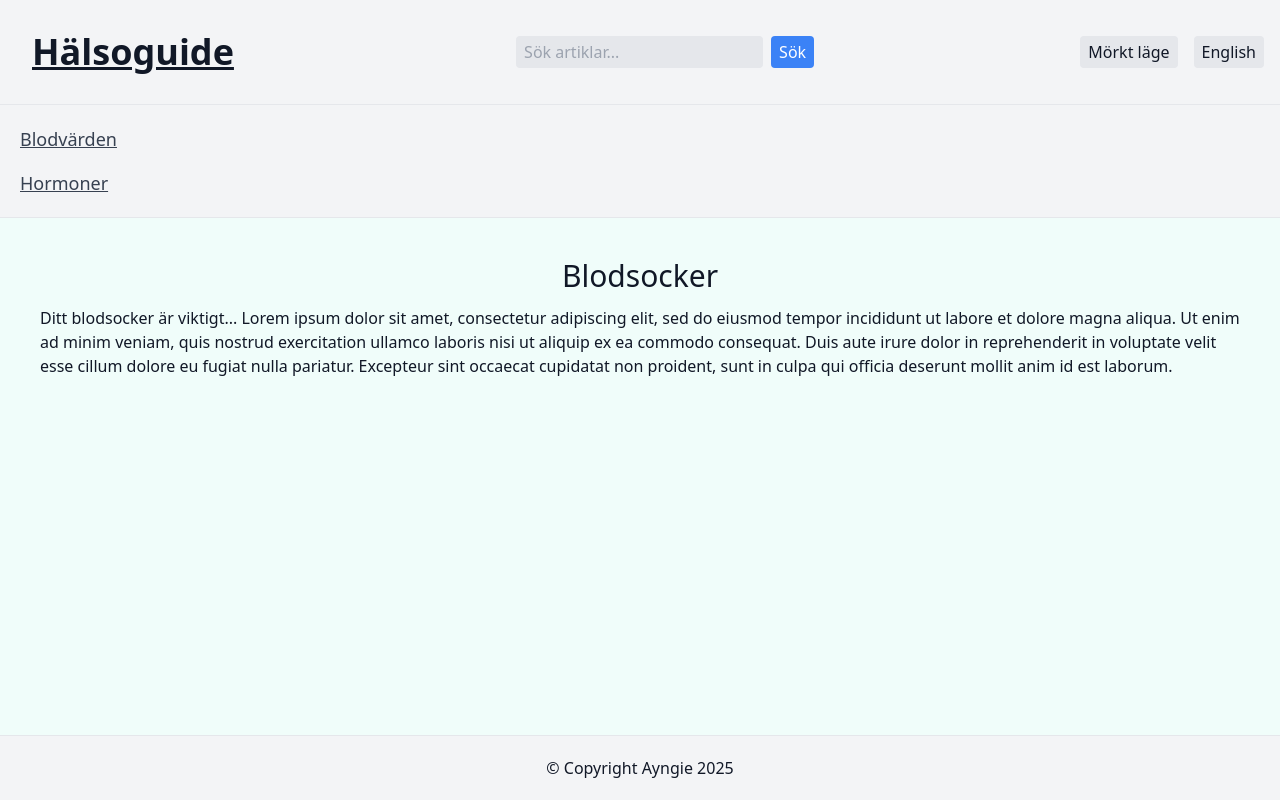
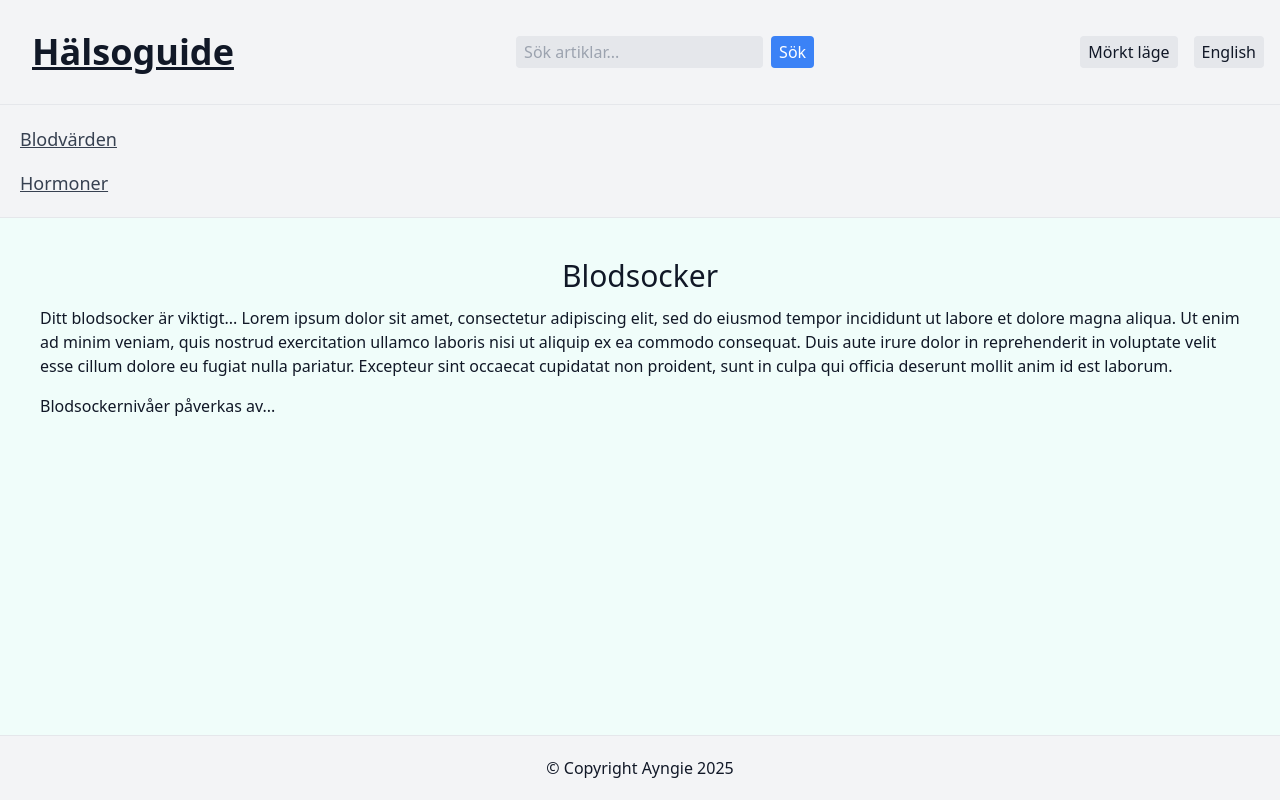
Before and after one commit to Ayngie/health-guide, a React (Vite) app: page /health/blood-values/blood-sugar in a window 1280 px wide. Built offline with nearby package versions, Linux system fonts and the light colour scheme.

Commit message:
Feat: added paragraphs to articles + refactored types etc

```diff
--- a/src/data/articles.json
+++ b/src/data/articles.json
@@ -10,10 +10,20 @@
             "en": "Blood sugar",
             "sv": "Blodsocker"
           },
-          "content": {
+          "content": [
+            {
+              "paragraph": {
                 "en": "Your blood sugar is important... Lorem ipsum dolor sit amet, consectetur adipiscing elit, sed do eiusmod tempor incididunt ut labore et dolore magna aliqua. Ut enim ad minim veniam, quis nostrud exercitation ullamco laboris nisi ut aliquip ex ea commodo consequat. Duis aute irure dolor in reprehenderit in voluptate velit esse cillum dolore eu fugiat nulla pariatur. Excepteur sint occaecat cupidatat non proident, sunt in culpa qui officia deserunt mollit anim id est laborum.",
                 "sv": "Ditt blodsocker är viktigt... Lorem ipsum dolor sit amet, consectetur adipiscing elit, sed do eiusmod tempor incididunt ut labore et dolore magna aliqua. Ut enim ad minim veniam, quis nostrud exercitation ullamco laboris nisi ut aliquip ex ea commodo consequat. Duis aute irure dolor in reprehenderit in voluptate velit esse cillum dolore eu fugiat nulla pariatur. Excepteur sint occaecat cupidatat non proident, sunt in culpa qui officia deserunt mollit anim id est laborum."
+              }
             },
+            {
+              "paragraph": {
+                "en": "Blood sugar levels are affected by...",
+                "sv": "Blodsockernivåer påverkas av..."
+              }
+            }
+          ],
           "keywords": [
             "diet",
             "kost",
@@ -31,10 +41,20 @@
             "en": "Vitamine D",
             "sv": "D-vitamin"
           },
-          "content": {
+          "content": [
+            {
+              "paragraph": {
                 "en": "D-vitamin values are important... Lorem ipsum dolor sit amet, consectetur adipiscing elit, sed do eiusmod tempor incididunt ut labore et dolore magna aliqua. Ut enim ad minim veniam, quis nostrud exercitation ullamco laboris nisi ut aliquip ex ea commodo consequat. Duis aute irure dolor in reprehenderit in voluptate velit esse cillum dolore eu fugiat nulla pariatur. Excepteur sint occaecat cupidatat non proident, sunt in culpa qui officia deserunt mollit anim id est laborum.",
                 "sv": "D-vitaminvärden är viktiga... Lorem ipsum dolor sit amet, consectetur adipiscing elit, sed do eiusmod tempor incididunt ut labore et dolore magna aliqua. Ut enim ad minim veniam, quis nostrud exercitation ullamco laboris nisi ut aliquip ex ea commodo consequat. Duis aute irure dolor in reprehenderit in voluptate velit esse cillum dolore eu fugiat nulla pariatur. Excepteur sint occaecat cupidatat non proident, sunt in culpa qui officia deserunt mollit anim id est laborum."
+              }
             },
+            {
+              "paragraph": {
+                "en": "You can raise your vitamine-D level by...",
+                "sv": "Du kan höja dina D-vitaminnivåer genom..."
+              }
+            }
+          ],
           "keywords": ["D-vitamin", "Vitamine D"]
         }
       ]
@@ -49,11 +69,43 @@
             "en": "Insulin",
             "sv": "Insulin"
           },
-          "content": {
+          "content": [
+            {
+              "paragraph": {
                 "en": "Your insulin sensitivity... Lorem ipsum dolor sit amet, consectetur adipiscing elit, sed do eiusmod tempor incididunt ut labore et dolore magna aliqua. Ut enim ad minim veniam, quis nostrud exercitation ullamco laboris nisi ut aliquip ex ea commodo consequat. Duis aute irure dolor in reprehenderit in voluptate velit esse cillum dolore eu fugiat nulla pariatur. Excepteur sint occaecat cupidatat non proident, sunt in culpa qui officia deserunt mollit anim id est laborum.",
                 "sv": "Din insulinkänslighet... Lorem ipsum dolor sit amet, consectetur adipiscing elit, sed do eiusmod tempor incididunt ut labore et dolore magna aliqua. Ut enim ad minim veniam, quis nostrud exercitation ullamco laboris nisi ut aliquip ex ea commodo consequat. Duis aute irure dolor in reprehenderit in voluptate velit esse cillum dolore eu fugiat nulla pariatur. Excepteur sint occaecat cupidatat non proident, sunt in culpa qui officia deserunt mollit anim id est laborum."
+              }
             },
-          "keywords": ["monitoring", "postpartum", "blood sugar"]
+            {
+              "paragraph": {
+                "en": "Stress affects your insulin sensitivity...",
+                "sv": "Stress påverkar din insulinkänslighet..."
+              }
+            }
+          ],
+          "keywords": ["diabbetes", "stress", "blood sugar"]
+        },
+        {
+          "id": "cortisol",
+          "titles": {
+            "en": "Cortisol",
+            "sv": "'Kortisol'"
+          },
+          "content": [
+            {
+              "paragraph": {
+                "en": "The primary stress hormone, cortisol... Lorem ipsum dolor sit amet, consectetur adipiscing elit, sed do eiusmod tempor incididunt ut labore et dolore magna aliqua. Ut enim ad minim veniam, quis nostrud exercitation ullamco laboris nisi ut aliquip ex ea commodo consequat. Duis aute irure dolor in reprehenderit in voluptate velit esse cillum dolore eu fugiat nulla pariatur. Excepteur sint occaecat cupidatat non proident, sunt in culpa qui officia deserunt mollit anim id est laborum.",
+                "sv": "Det primära stresshormonet, kortisol... Lorem ipsum dolor sit amet, consectetur adipiscing elit, sed do eiusmod tempor incididunt ut labore et dolore magna aliqua. Ut enim ad minim veniam, quis nostrud exercitation ullamco laboris nisi ut aliquip ex ea commodo consequat. Duis aute irure dolor in reprehenderit in voluptate velit esse cillum dolore eu fugiat nulla pariatur. Excepteur sint occaecat cupidatat non proident, sunt in culpa qui officia deserunt mollit anim id est laborum."
+              }
+            },
+            {
+              "paragraph": {
+                "en": "Stress can be managed via...",
+                "sv": "Stress kan hanteras med hjälp av..."
+              }
+            }
+          ],
+          "keywords": ["cortisol", "kortisol", "stress"]
         }
       ]
     }
--- a/src/lib/utils.ts
+++ b/src/lib/utils.ts
@@ -21,9 +21,13 @@ export const searchArticles = (query: string, articlesData: any): any[] => {
     area.articles.forEach((article: any) => {
       const titleEn = article.titles.en.toLowerCase();
       const titleSv = article.titles.sv.toLowerCase();
-      const contentEn = article.content.en.toLowerCase();
-      const contentSv = article.content.sv.toLowerCase();
       const keywords = article.keywords.map((k: string) => k.toLowerCase());
+      const contentEn = article.content
+        .map((p: any) => p.paragraph.en.toLowerCase())
+        .join(" ");
+      const contentSv = article.content
+        .map((p: any) => p.paragraph.sv.toLowerCase())
+        .join(" ");
 
       if (
         titleEn.includes(cleanQuery) ||
--- a/src/pages/Article.tsx
+++ b/src/pages/Article.tsx
@@ -18,7 +18,11 @@ const Article: React.FC = () => {
       <h2 className="text-3xl text-center mb-3">
         {article.titles[i18n.language as "en" | "sv"]}
       </h2>
-      <p>{article.content[i18n.language as "en" | "sv"]}</p>
+      {article.content.map((paragraph) => (
+        <p key={paragraph.id} className="mb-4">
+          {paragraph.paragraph[i18n.language as "en" | "sv"]}
+        </p>
+      ))}
     </article>
   );
 };
--- a/src/types.ts
+++ b/src/types.ts
@@ -1,8 +1,13 @@
 export interface IArticle {
   id: string;
   titles: { en: string; sv: string };
-  content: { en: string; sv: string };
+  content: IParagraph[];
   keywords: string[];
+}
+
+export interface IParagraph {
+  id: string;
+  paragraph: { en: string; sv: string };
 }
 
 export interface IHealthArea {
```
Lines whose indentation alone changed are shown as unchanged.
